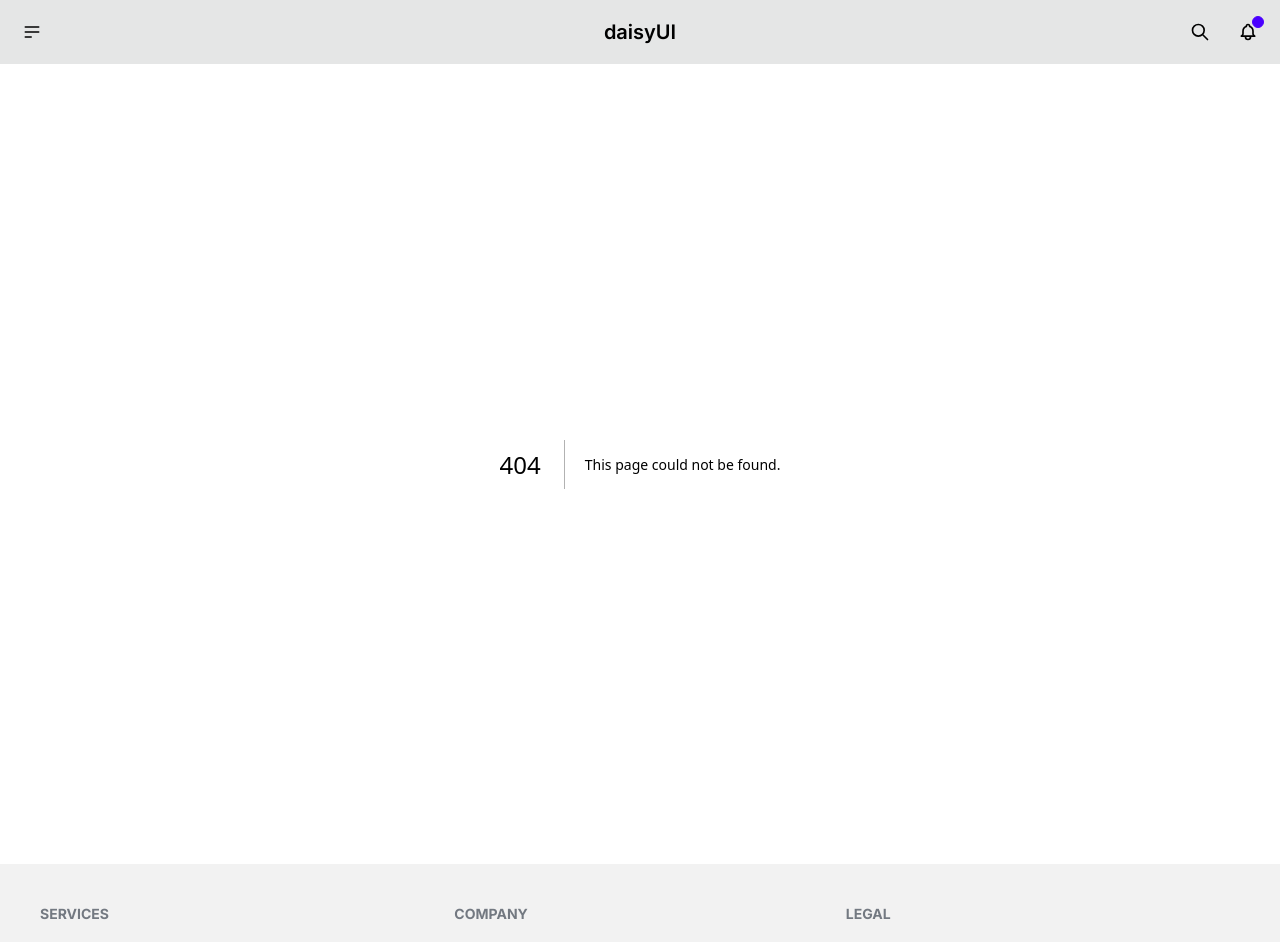
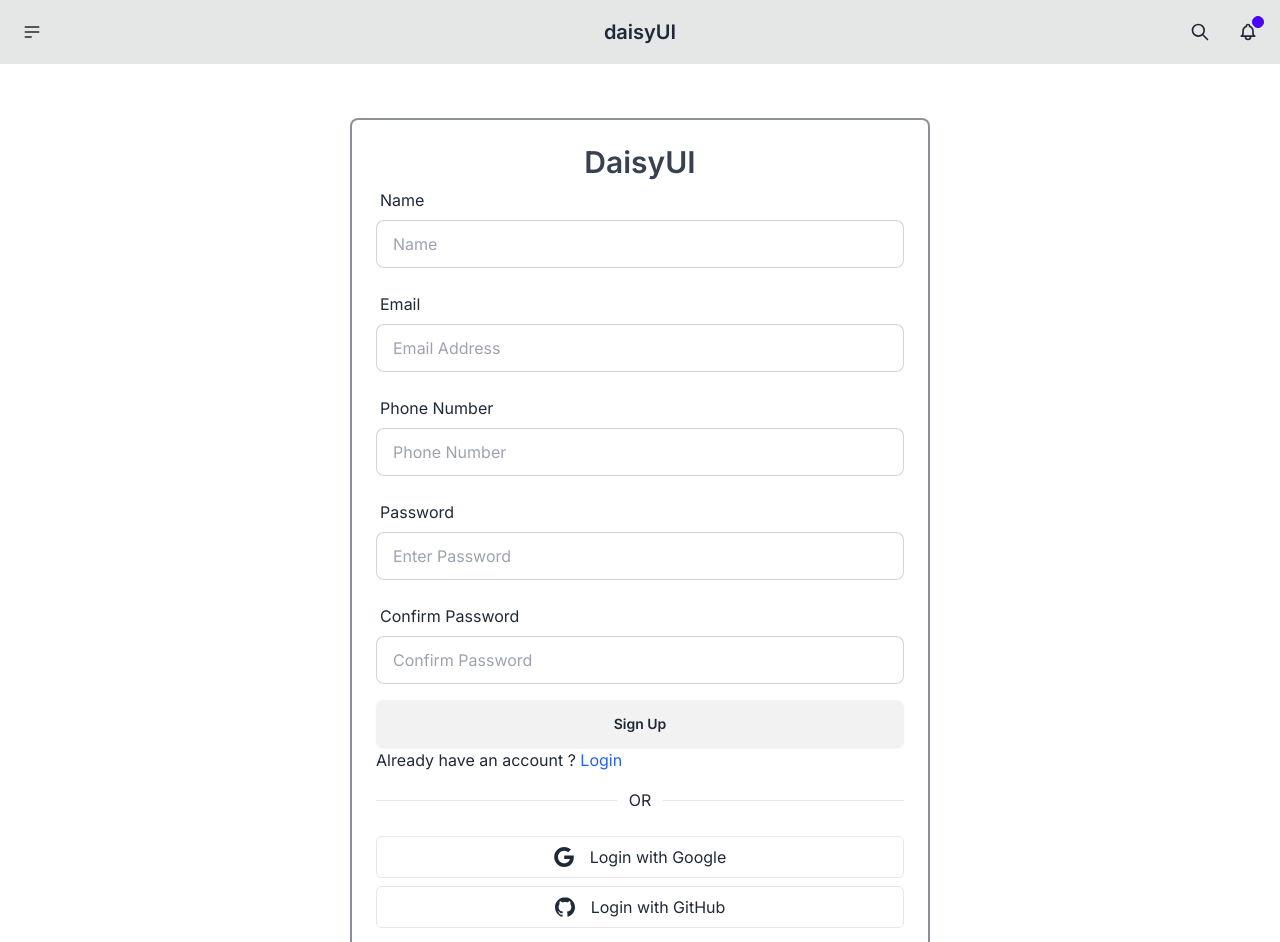
Before and after one commit to snowrlax/landing-page, a Next.js app: page /api/signup in a window 1280 px wide. Before the commit this address had no page. Shown: the top 942 px of the page. Built offline with nearby package versions, Linux system fonts and the light colour scheme.

Commit message:
add login and signups

```diff
--- /dev/null
+++ b/app/api/(auth)/login/page.tsx
@@ -0,0 +1,7 @@
+import { Login } from "@/components/Auth";
+
+export default function () {
+    return (
+        <Login />
+    )
+}
--- /dev/null
+++ b/app/api/(auth)/signup/page.tsx
@@ -0,0 +1,7 @@
+import { Signup } from "@/components/Auth";
+
+export default function () {
+    return (
+        <Signup />
+    )
+}
--- a/components/Auth.tsx
+++ b/components/Auth.tsx
@@ -1,19 +1,130 @@
-export const Auth = () => {
+import Link from "next/link"
+
+export const Signup = () => {
     return (
-        <div className="">
-            {/* Open the modal using document.getElementById('ID').showModal() method */}
-            <dialog id="signup_modal" className="modal modal-bottom sm:modal-middle">
-                <div className="modal-box">
-                    <h3 className="font-bold text-lg">Hello!</h3>
-                    <p className="py-4">Press ESC key or click the button below to close</p>
-                    <div className="modal-action">
-                        <form method="dialog">
-                            {/* if there is a button in form, it will close the modal */}
-                            <button className="btn">Close</button>
-                        </form>
+        <div className="relative flex flex-col justify-center py-14">
+            <div className="w-full p-6 m-auto bg-white rounded-md shadow-md ring-2 ring-gray-800/50 lg:max-w-xl">
+                <h1 className="text-3xl font-semibold text-center text-gray-700">DaisyUI</h1>
+                <form className="space-y-4">
+                    <div>
+                        <label className="label">
+                            <span className="text-base label-text">Name</span>
+                        </label>
+                        <input type="text" placeholder="Name" className="w-full input input-bordered" />
                     </div>
+                    <div>
+                        <label className="label">
+                            <span className="text-base label-text">Email</span>
+                        </label>
+                        <input type="text" placeholder="Email Address" className="w-full input input-bordered" />
+                    </div>
+                    <div>
+                        <label className="label">
+                            <span className="text-base label-text">Phone Number</span>
+                        </label>
+                        <input type="text" placeholder="Phone Number" className="w-full input input-bordered" />
+                    </div>
+                    <div>
+                        <label className="label">
+                            <span className="text-base label-text">Password</span>
+                        </label>
+                        <input type="password" placeholder="Enter Password" className="w-full input input-bordered" />
+                    </div>
+                    <div>
+                        <label className="label">
+                            <span className="text-base label-text">Confirm Password</span>
+                        </label>
+                        <input type="password" placeholder="Confirm Password" className="w-full input input-bordered" />
+                    </div>
+                    <div>
+                        <button className="btn btn-block">Sign Up</button>
+                    </div>
+                    <span>Already have an account ?
+                        <a href="#" className="text-blue-600 hover:text-blue-800 hover:underline"> Login</a></span>
+                </form>
+                <div className="flex items-center w-full my-4">
+                    <hr className="w-full" />
+                    <p className="px-3 ">OR</p>
+                    <hr className="w-full" />
                 </div>
-            </dialog>
+                <div className="my-6 space-y-2">
+                    <button aria-label="Login with Google" type="button"
+                        className="flex items-center justify-center w-full p-2 space-x-4 border rounded-md focus:ring-2 focus:ring-offset-1 focus:ring-gray-400">
+                        <svg xmlns="http://www.w3.org/2000/svg" viewBox="0 0 32 32" className="w-5 h-5 fill-current">
+                            <path
+                                d="M16.318 13.714v5.484h9.078c-0.37 2.354-2.745 6.901-9.078 6.901-5.458 0-9.917-4.521-9.917-10.099s4.458-10.099 9.917-10.099c3.109 0 5.193 1.318 6.38 2.464l4.339-4.182c-2.786-2.599-6.396-4.182-10.719-4.182-8.844 0-16 7.151-16 16s7.156 16 16 16c9.234 0 15.365-6.49 15.365-15.635 0-1.052-0.115-1.854-0.255-2.651z">
+                            </path>
+                        </svg>
+                        <p>Login with Google</p>
+                    </button>
+                    <button aria-label="Login with GitHub" role="button"
+                        className="flex items-center justify-center w-full p-2 space-x-4 border rounded-md focus:ring-2 focus:ring-offset-1 focus:ring-gray-400">
+                        <svg xmlns="http://www.w3.org/2000/svg" viewBox="0 0 32 32" className="w-5 h-5 fill-current">
+                            <path
+                                d="M16 0.396c-8.839 0-16 7.167-16 16 0 7.073 4.584 13.068 10.937 15.183 0.803 0.151 1.093-0.344 1.093-0.772 0-0.38-0.009-1.385-0.015-2.719-4.453 0.964-5.391-2.151-5.391-2.151-0.729-1.844-1.781-2.339-1.781-2.339-1.448-0.989 0.115-0.968 0.115-0.968 1.604 0.109 2.448 1.645 2.448 1.645 1.427 2.448 3.744 1.74 4.661 1.328 0.14-1.031 0.557-1.74 1.011-2.135-3.552-0.401-7.287-1.776-7.287-7.907 0-1.751 0.62-3.177 1.645-4.297-0.177-0.401-0.719-2.031 0.141-4.235 0 0 1.339-0.427 4.4 1.641 1.281-0.355 2.641-0.532 4-0.541 1.36 0.009 2.719 0.187 4 0.541 3.043-2.068 4.381-1.641 4.381-1.641 0.859 2.204 0.317 3.833 0.161 4.235 1.015 1.12 1.635 2.547 1.635 4.297 0 6.145-3.74 7.5-7.296 7.891 0.556 0.479 1.077 1.464 1.077 2.959 0 2.14-0.020 3.864-0.020 4.385 0 0.416 0.28 0.916 1.104 0.755 6.4-2.093 10.979-8.093 10.979-15.156 0-8.833-7.161-16-16-16z">
+                            </path>
+                        </svg>
+                        <p>Login with GitHub</p>
+                    </button>
+                </div>
+            </div>
         </div>
     )
 }
+
+export const Login = () => {
+    return (
+        <div className="relative flex flex-col justify-center py-14">
+            <div className="w-full p-6 m-auto bg-white rounded-md shadow-md ring-2 ring-gray-800/50 lg:max-w-xl">
+                <h1 className="text-3xl font-semibold text-center text-gray-700">DaisyUI</h1>
+                <form className="space-y-4">
+
+                    <div>
+                        <label className="label">
+                            <span className="text-base label-text">Email</span>
+                        </label>
+                        <input type="text" placeholder="Email Address" className="w-full input input-bordered" />
+                    </div>
+
+                    <div>
+                        <label className="label">
+                            <span className="text-base label-text">Password</span>
+                        </label>
+                        <input type="password" placeholder="Enter Password" className="w-full input input-bordered" />
+                    </div>
+
+                    <div>
+                        <button className="btn btn-block">Login</button>
+                    </div>
+                    <span>Don't have an Account ?
+                        <a href="#" className="text-blue-600 hover:text-blue-800 hover:underline"> Signup</a></span>
+                </form>
+                <div className="flex items-center w-full my-4">
+                    <hr className="w-full" />
+                    <p className="px-3 ">OR</p>
+                    <hr className="w-full" />
+                </div>
+                <div className="my-6 space-y-2">
+                    <button aria-label="Login with Google" type="button"
+                        className="flex items-center justify-center w-full p-2 space-x-4 border rounded-md focus:ring-2 focus:ring-offset-1 focus:ring-gray-400">
+                        <svg xmlns="http://www.w3.org/2000/svg" viewBox="0 0 32 32" className="w-5 h-5 fill-current">
+                            <path
+                                d="M16.318 13.714v5.484h9.078c-0.37 2.354-2.745 6.901-9.078 6.901-5.458 0-9.917-4.521-9.917-10.099s4.458-10.099 9.917-10.099c3.109 0 5.193 1.318 6.38 2.464l4.339-4.182c-2.786-2.599-6.396-4.182-10.719-4.182-8.844 0-16 7.151-16 16s7.156 16 16 16c9.234 0 15.365-6.49 15.365-15.635 0-1.052-0.115-1.854-0.255-2.651z">
+                            </path>
+                        </svg>
+                        <p>Login with Google</p>
+                    </button>
+                    <button aria-label="Login with GitHub" role="button"
+                        className="flex items-center justify-center w-full p-2 space-x-4 border rounded-md focus:ring-2 focus:ring-offset-1 focus:ring-gray-400">
+                        <svg xmlns="http://www.w3.org/2000/svg" viewBox="0 0 32 32" className="w-5 h-5 fill-current">
+                            <path
+                                d="M16 0.396c-8.839 0-16 7.167-16 16 0 7.073 4.584 13.068 10.937 15.183 0.803 0.151 1.093-0.344 1.093-0.772 0-0.38-0.009-1.385-0.015-2.719-4.453 0.964-5.391-2.151-5.391-2.151-0.729-1.844-1.781-2.339-1.781-2.339-1.448-0.989 0.115-0.968 0.115-0.968 1.604 0.109 2.448 1.645 2.448 1.645 1.427 2.448 3.744 1.74 4.661 1.328 0.14-1.031 0.557-1.74 1.011-2.135-3.552-0.401-7.287-1.776-7.287-7.907 0-1.751 0.62-3.177 1.645-4.297-0.177-0.401-0.719-2.031 0.141-4.235 0 0 1.339-0.427 4.4 1.641 1.281-0.355 2.641-0.532 4-0.541 1.36 0.009 2.719 0.187 4 0.541 3.043-2.068 4.381-1.641 4.381-1.641 0.859 2.204 0.317 3.833 0.161 4.235 1.015 1.12 1.635 2.547 1.635 4.297 0 6.145-3.74 7.5-7.296 7.891 0.556 0.479 1.077 1.464 1.077 2.959 0 2.14-0.020 3.864-0.020 4.385 0 0.416 0.28 0.916 1.104 0.755 6.4-2.093 10.979-8.093 10.979-15.156 0-8.833-7.161-16-16-16z">
+                            </path>
+                        </svg>
+                        <p>Login with GitHub</p>
+                    </button>
+                </div>
+            </div>
+        </div>
+    )
+}
```
